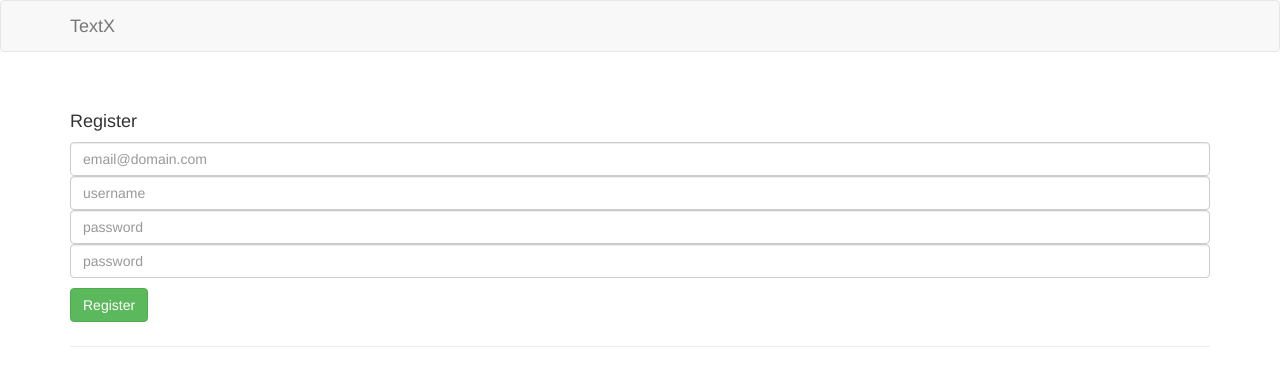
After one commit to m-laniakea/TextTrading, a Flask app: page /register in a window 1280 px wide. The commit adds this page. Shown: the top 386 px of the page. Run offline with Flask 2, Linux system fonts and the light colour scheme; parts of the project's set-up code (start-up, migrations or seed data) failed here and were passed over; some libraries are stand-ins or nearby versions.

Commit message:
Working user registration

```diff
--- a/app/main/errors.py
+++ b/app/main/errors.py
@@ -23,4 +23,4 @@ def page_not_found(e):
         flash('Invalid email + password combination.', 'danger')
 
     flash('The page requested could not be found. Here\'s a haiku instead.', 'info')
-    return render_template('404.html', form=form), 404
+    return render_template('404.html', form=form, show_user_navbar=True), 404
--- a/app/main/forms.py
+++ b/app/main/forms.py
@@ -1,8 +1,25 @@
 from flask.ext.wtf import Form
-from wtforms import StringField, PasswordField, SubmitField, BooleanField
-from wtforms.validators import Required, Email, Length
+from wtforms import StringField, PasswordField, SubmitField, ValidationError
+from wtforms.validators import Required, Email, Length, EqualTo, Regexp
+from .. models import User
 
 class LoginForm(Form):
-    email = StringField('email@domain.com', validators=[Required(), Length(1, 64), Email()])
+    email = StringField('email@domain.com', validators=[Required(), Length(1, 64) ])
     password = PasswordField('password', validators=[Required()])
-    submit = SubmitField('Log in')
+
+class SignupForm(Form):
+    email = StringField('email', validators=[Required(), Length(1, 64), Email()])
+    username = StringField('username', validators=[Required(), Length(1,64), Regexp('^[a-zA-Z0-9][\._a-zA-Z0-9]*$', 0, 'Your username may start with an upper or lowercase letter. Only lowercase letters, numbers, underscores, and periods may follow')])
+
+    password = PasswordField('password', validators = [Required(), EqualTo('password_confirmation', message='Your passwords must match.')])
+    password_confirmation = PasswordField('Confirm Password', validators = [Required()])
+
+    submit = SubmitField("Register")
+
+    def validate_email(self, field):
+        if User.query.filter_by(email=field.data).first():
+            raise ValidationError('Email already in use.')
+
+    def validate_username(self, field):
+        if User.query.filter_by(username=field.data).first() or User.query.filter_by(username=field.data.lower()).first():
+            raise ValidationError('Username already taken')
--- a/app/main/views.py
+++ b/app/main/views.py
@@ -4,7 +4,7 @@ from flask.ext.login import login_user, logout_user, login_required
 from .. import db
 from ..models import User
 from . import main
-from . forms import LoginForm
+from . forms import LoginForm, SignupForm
 from datetime import datetime
 
 ##
@@ -34,12 +34,12 @@ def index():
             flash('Welcome, ' + user.username + ".", 'success')
             return redirect(request.args.get('next') or url_for('main.index'))
         flash('Invalid email + password combination.', 'danger')
-    return render_template('index.html', current_time=datetime.utcnow(), form=form)
+    return render_template('index.html', current_time=datetime.utcnow(), form=form, show_user_navbar=True)
 
 
-
-## Handle logout route
-#
+##
+# Handle logout route
+##
 @main.route('/logout')
 @login_required
 def logout():
@@ -47,3 +47,17 @@ def logout():
     user = None
     flash('Logout successful', 'success')
     return redirect(url_for('main.index'))
+
+##
+# Handle register route
+##
+@main.route('/register', methods=['GET','POST'])
+def register():
+    form = SignupForm()
+    if form.validate_on_submit():
+        new_user = User(email=form.email.data, username=form.username.data, set_password = form.password.data)
+        db.session.add(new_user)
+        db.session.commit()
+        flash('Welcome to TextX, ' + new_user.username + '! You may now log in.', 'success')
+        return redirect(url_for('main.index'))
+    return render_template('register.html', form=form, show_user_navbar=False)
--- a/app/templates/base.html
+++ b/app/templates/base.html
@@ -19,6 +19,7 @@
             <a class="navbar-brand" href="/">TextX</a>
         </div>
         <div id="navbar" class="navbar-collapse collapse">
+                {% if show_user_navbar %}
                         <div class="navbar-form navbar-right">
 
                         {% if current_user.is_anonymous %}
@@ -30,11 +31,12 @@
                             </form>
 
                         {% else %}
-                <div class="form-group"><h4>Signed in as: {{ current_user.username }}    </h4></div>
+                                <div class="form-group"><h4>Signed in as: {{ current_user.username }}</h4></div>
                                 <a class="btn btn-info" role="button" href="/logout">Log out</a>
+                                </div>
                         {% endif %}
 
-                </div>
+                {% endif %}
 
 
         </div>
--- /dev/null
+++ b/app/templates/register.html
@@ -0,0 +1,23 @@
+{% extends "base.html" %}
+
+{% block title %}Register for TextX{% endblock %}
+
+{% block page_content %}
+
+<div class="page-header">
+  <h4>Register</h4>
+
+  <form action ="" method="post" name="register" class="form-group">
+          {{ form.hidden_tag() }}
+
+            {{ form.email(class="form-control", placeholder="email@domain.com") }}
+            {{ form.username(class="form-control", placeholder="username") }}
+            {{ form.password(class="form-control", placeholder="password") }}
+            {{ form.password_confirmation(class="form-control", placeholder="password") }}
+            <p></p>
+            {{ form.submit(class="btn btn-success") }}
+
+
+</div>
+
+{% endblock %}
```
Lines whose indentation alone changed are shown as unchanged.
